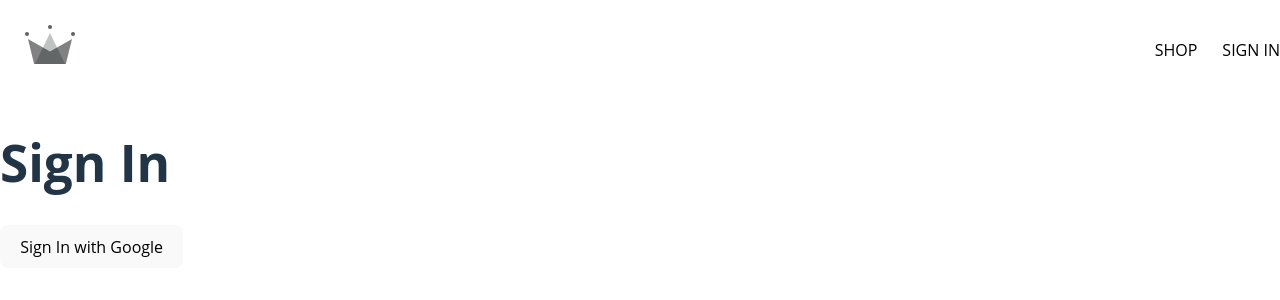
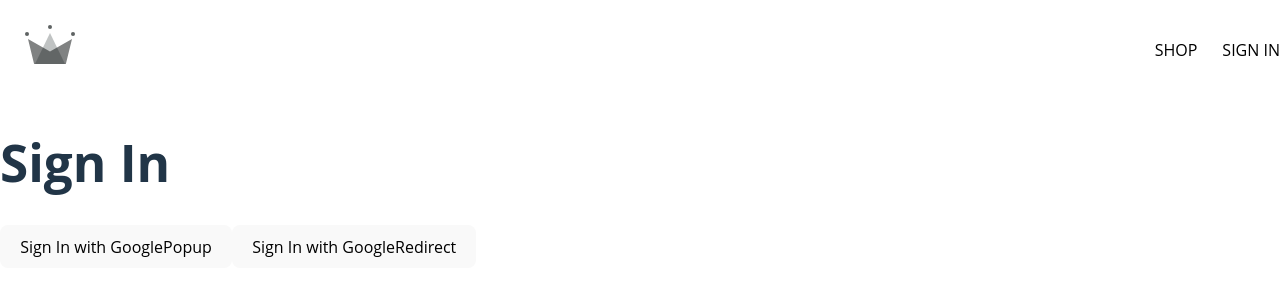
Before and after one commit to ChristianFrattini/crwn-clothing, a React app: page /signin in a window 1280 px wide. Shown: the top 300 px of the page. Built offline with nearby package versions, Linux system fonts and the light colour scheme; the HTML template or start-up script is replaced by a standard one.

Commit message:
signin with redirect

```diff
--- a/src/components/routes/signin/sign-in.component.jsx
+++ b/src/components/routes/signin/sign-in.component.jsx
@@ -1,9 +1,31 @@
-import { signInWithGooglePopup, createUserDocumentFromAuth } from '../../../utils/firebase/firebase.utils'
+
+import { useEffect } from 'react'; //import to prevent restart of the application when redirected
+import { getRedirectResult } from 'firebase/auth'; //import to prevent restart of the application when redirected
+import { auth, signInWithGooglePopup, createUserDocumentFromAuth, signInWithGoogleRedirect } from '../../../utils/firebase/firebase.utils'
 
 const SignIn=()=>{
 
+    useEffect(() => {
+
+        async function _getRedirectResult() {
+
+          const response = await getRedirectResult(auth); //auth keeps track of all authentication stages happening preventing the app reboot
+
+          if (response) {
+
+            const userDocRef = await createUserDocumentFromAuth(response.user); //creates a doc when user logs in
+
+          }
+
+        }
+
+        _getRedirectResult();
+
+      }, []); // empty array = repeat the code only once
+
+
     const logGoogleUser = async()=>{     //log in with google account
-        const {user}=await signInWithGooglePopup();  //destructure the response to get the user
+        const {user}= await signInWithGooglePopup();  //destructure the response to get the user
         //console.log(response);
         const userDocRef= await createUserDocumentFromAuth(user) //creates a doc when user logs in
 
@@ -12,9 +34,8 @@ const SignIn=()=>{
     return (
         <div>
             <h1>Sign In</h1>
-            <button onClick={logGoogleUser}>
-                Sign In with Google
-            </button>
+            <button onClick={logGoogleUser}> Sign In with GooglePopup</button>
+            <button onClick={signInWithGoogleRedirect}> Sign In with GoogleRedirect</button>
         </div>
     )
 }
--- a/src/utils/firebase/firebase.utils.jsx
+++ b/src/utils/firebase/firebase.utils.jsx
@@ -27,6 +27,8 @@ const firebaseConfig = {
 
   export const auth = getAuth();
   export const signInWithGooglePopup =()=> signInWithPopup(auth, provider) //provider and auth are both passed for authentication
+  export const signInWithGoogleRedirect=()=>signInWithRedirect(auth,provider)
+
 
   export const db= getFirestore(); //db instanciated. its possible to use the database
 
```
